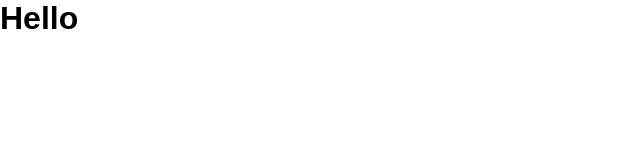
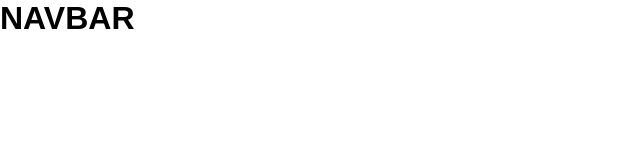
Before and after one commit to JonneBR/burguer, a React (Create React App) app: page / in a window 1280 px wide. Shown: the top 160 px of the page, without its empty margins (0-640 px from the left). Built offline with nearby package versions, Linux system fonts and the light colour scheme.

Commit message:
setting up workspace and creating navbar component

```diff
--- a/package.json
+++ b/package.json
@@ -8,6 +8,7 @@
     "@testing-library/user-event": "^12.6.3",
     "react": "^17.0.1",
     "react-dom": "^17.0.1",
+    "react-router-dom": "^5.2.0",
     "react-scripts": "4.0.2",
     "web-vitals": "^1.1.0"
   },
--- a/src/App.js
+++ b/src/App.js
@@ -1,10 +1,15 @@
 import './App.css';
+import { BrowserRouter as Router, Switch, Route } from 'react-router-dom';
+import Navbar from './components/Navbar/Navbar';
 
 function App() {
   return (
-    <div className="App">
-      <h1>Hello</h1>
-    </div>
+   <Router>
+     <Navbar />
+   {/* <Switch>
+
+   </Switch> */}
+   </Router>
   );
 }
 
--- /dev/null
+++ b/src/components/Navbar/Navbar.js
@@ -0,0 +1,11 @@
+import React from 'react'
+
+function Navbar() {
+    return (
+        <>
+            <h1>NAVBAR</h1>
+        </>
+    )
+}
+
+export default Navbar
```
Also changed, not shown: src/components/Navbar/Navbar.css (added), 2 other files (tests, documents, lock files or other folders).
